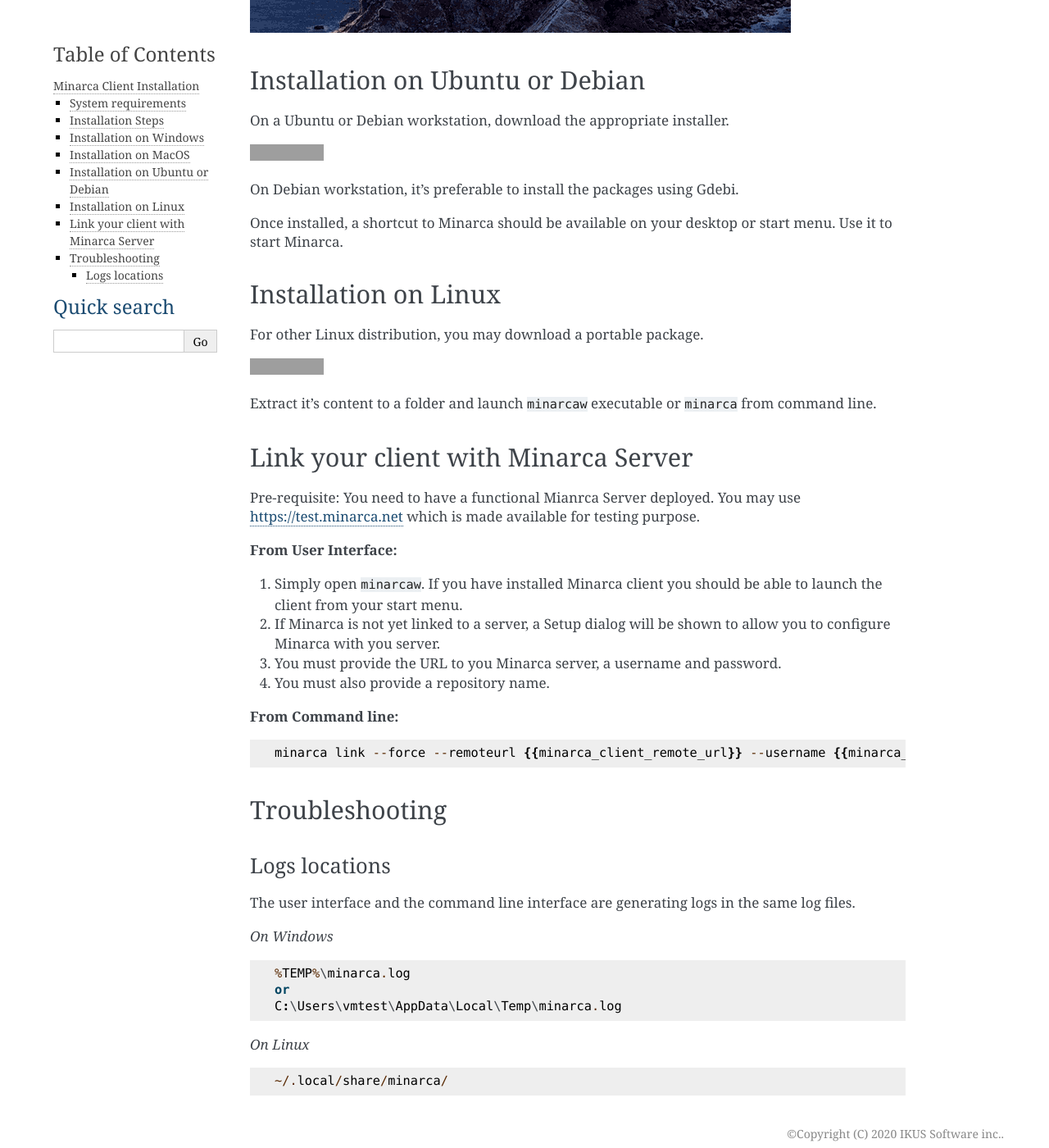
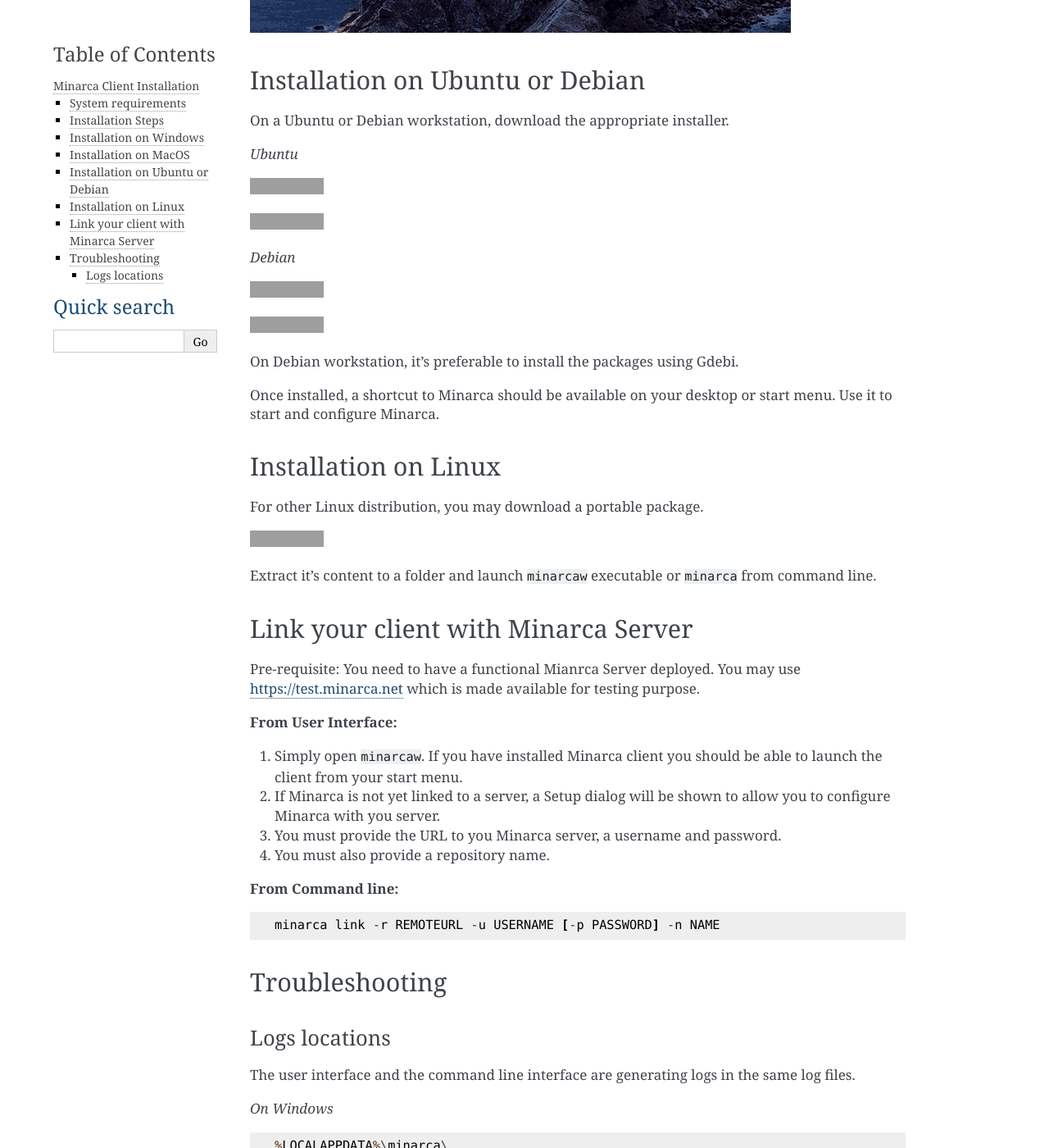
Before and after one commit to ikus060/minarca, a Sphinx documentation site: the page built from doc/minarca-client.md, in a window 1280 px wide and 1400 px high, scrolled down 1753 px. Shown: the whole window at 82% size. Built offline with Sphinx 7.4.7, drawn with Linux system fonts in a browser that asks for light colours; some of the changed text lies outside the part shown; grey boxes are pictures that could not be loaded.

Commit message:
Update minarca documentation

```diff
--- a/doc/minarca-client.md
+++ b/doc/minarca-client.md
@@ -42,17 +42,27 @@
 If you get the following, you might need to right click on Minarca Application and
 click "Open" to skip the certificate validation.
 
-![Minarca can't be open because Appel cannot check it for malicious software.](macos-installation-issue.png)
+![Minarca can't be open because Apple cannot check it for malicious software.](macos-installation-issue.png)
 
 ## Installation on Ubuntu or Debian
 
 On a Ubuntu or Debian workstation, download the appropriate installer.
 
-<a href="https://www.ikus-soft.com/archive/minarca/minarca-client-latest.deb"><img alt="Minarca Client for Debian" src="https://img.shields.io/badge/download-Minarca-blue?&logo=debian&style=for-the-badge"></a>
+*Ubuntu*
+
+<a href="https://www.ikus-soft.com/archive/minarca/minarca-client-hirsute-latest.deb"><img alt="Minarca Client for Ubuntu Hirsute" src="https://img.shields.io/badge/Ubuntu-Hirsute-blue?&logo=debian&style=for-the-badge"></a>
+
+<a href="https://www.ikus-soft.com/archive/minarca/minarca-client-impish-latest.deb"><img alt="Minarca Client for Ubuntu Impish" src="https://img.shields.io/badge/Ubuntu-Impish-blue?&logo=debian&style=for-the-badge"></a>
+
+*Debian*
+
+<a href="https://www.ikus-soft.com/archive/minarca/minarca-client-buster-latest.deb"><img alt="Minarca Client for Debian Buster" src="https://img.shields.io/badge/Debian-Buster-blue?&logo=debian&style=for-the-badge"></a>
+
+<a href="https://www.ikus-soft.com/archive/minarca/minarca-client-bullseye-latest.deb"><img alt="Minarca Client for Debian Bullseye" src="https://img.shields.io/badge/Debian-Bullseye-blue?&logo=debian&style=for-the-badge"></a>
 
 On Debian workstation, it's preferable to install the packages using Gdebi.
 
-Once installed, a shortcut to Minarca should be available on your desktop or start menu. Use it to start Minarca.
+Once installed, a shortcut to Minarca should be available on your desktop or start menu. Use it to start and configure Minarca.
 
 ## Installation on Linux
 
@@ -75,7 +85,7 @@
 
 **From Command line:**
 
-    minarca link --force --remoteurl {{minarca_client_remote_url}} --username {{minarca_client_user}} --password {{minarca_client_pass}} --name {{ansible_hostname}}
+    minarca link -r REMOTEURL -u USERNAME [-p PASSWORD] -n NAME
 
 ## Troubleshooting
 
@@ -85,10 +95,12 @@
 
 *On Windows*
 
-    %TEMP%\minarca.log
-    or
-    C:\Users\vmtest\AppData\Local\Temp\minarca.log
+    %LOCALAPPDATA%\minarca\
 
 *On Linux*
 
     ~/.local/share/minarca/
+
+*On MacOs*
+
+    ~/Library/Logs/Minarca/
```
